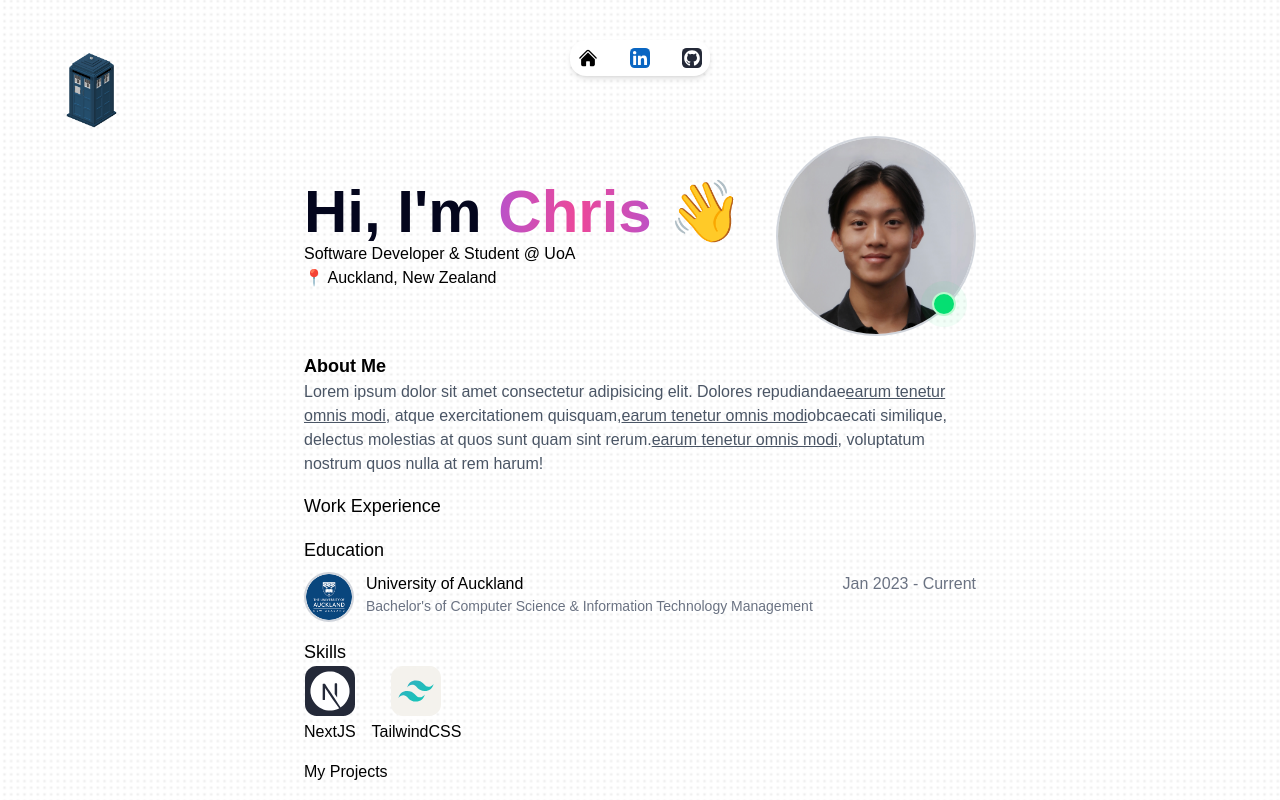
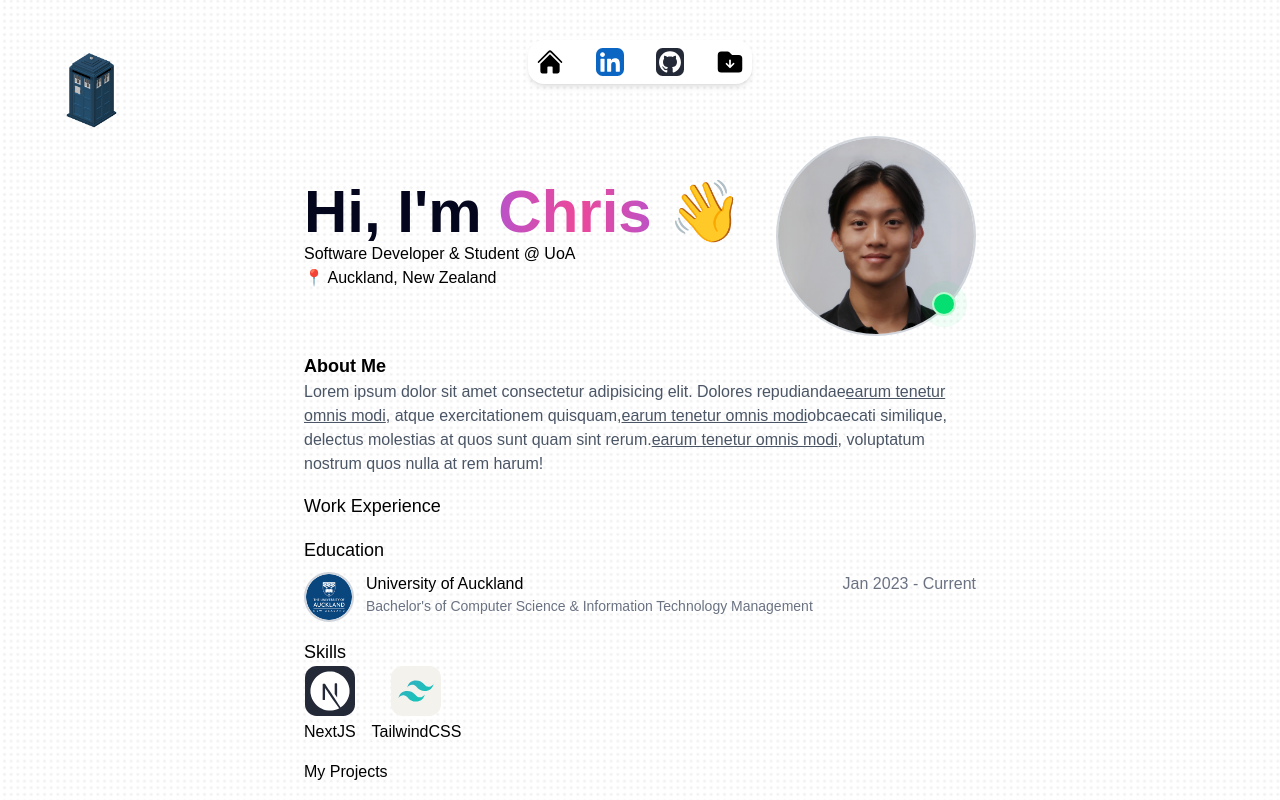
Before and after one commit to cchiem/portfolio, a Next.js app: page / in a window 1280 px wide. Built offline with nearby package versions, Linux system fonts and the light colour scheme; a web font is replaced by a local one.

Commit message:
icon patch, navbar patched

```diff
--- a/src/app/components/Header.tsx
+++ b/src/app/components/Header.tsx
@@ -1,33 +1,35 @@
 import Image from 'next/image'
 import React from 'react'
+import HeaderIcon from './HeaderIcon'
 
 const Header = () => {
     return (
-        <header className="absolute top-10 flex items-center rounded-2xl bg-white p-2 font-[600] shadow-md">
-            <div className="flex items-center gap-8 tracking-wide">
+        <header className="fixed top-10 z-1000 flex items-center rounded-2xl bg-white p-2 shadow-md">
+            <div className="flex items-center gap-8">
                 <Image
                     src="/assets/icons/Home.svg"
                     alt="Home"
                     width={20}
                     height={20}
+                    className="size-7"
                 />
-                <div className="group relative size-5">
-                    <Image
-                        src="/assets/icons/Linkedin.svg"
-                        alt="Linkedin"
-                        width={20}
-                        height={20}
-                    />
-                    <div className="border-grey-50 zrounded-xl absolute w-fit rounded-tl-sm border-1 bg-blue-400 px-2 py-1 text-xs whitespace-nowrap text-white opacity-0 transition-opacity duration-300 ease-in-out select-none group-hover:opacity-100">
-                        <p className="text-xm text-gray-200">Chris</p>
-                        <p className="text-md"> Check out my linkedin!</p>
-                    </div>
-                </div>
-                <Image
-                    src="/assets/icons/Github-Dark.svg"
-                    alt="Github"
-                    width={20}
-                    height={20}
+                <HeaderIcon
+                    source="/assets/icons/LinkedIn.svg"
+                    tooltip="Check out my Linkedin!"
+                    tooltipBg="blue-400"
+                    link="https://www.linkedin.com/in/chris-chiem-uoa/"
+                />
+                <HeaderIcon
+                    source="/assets/icons/Github-Dark.svg"
+                    tooltip="Check out my Github!"
+                    tooltipBg="black"
+                    link="https://github.com/cchiem"
+                />
+                <HeaderIcon
+                    source="/assets/icons/Download.svg"
+                    tooltip="Get my Resume!"
+                    tooltipBg="green-400"
+                    link=""
                 />
             </div>
         </header>
--- /dev/null
+++ b/src/app/components/HeaderIcon.tsx
@@ -0,0 +1,31 @@
+import Image from 'next/image'
+import Link from 'next/link'
+import React from 'react'
+
+interface HeaderIconProps {
+    source: string
+    tooltip: string
+    tooltipBg: string
+    link: string | '/'
+}
+const HeaderIcon = ({ source, tooltip, tooltipBg, link }: HeaderIconProps) => {
+    return (
+        <Link href={link} target="_blank" className="group relative">
+            <Image
+                src={source}
+                alt={source}
+                width={20}
+                height={20}
+                className="size-7 group-hover:cursor-pointer"
+            />
+            <div
+                className={`border-grey-50 absolute w-fit rounded-xl rounded-tl-sm border-1 bg-${tooltipBg} px-2 py-1 text-xs whitespace-nowrap text-white opacity-0 transition-opacity duration-300 ease-in-out select-none group-hover:opacity-100`}
+            >
+                <p className="text-xm text-gray-200">Chris</p>
+                <p className="text-md">{tooltip}</p>
+            </div>
+        </Link>
+    )
+}
+
+export default HeaderIcon
```
Also changed, not shown: public/assets/images/6408a0787fd405d5d2de6029_New Zealand Menu Template.jpg (deleted).
